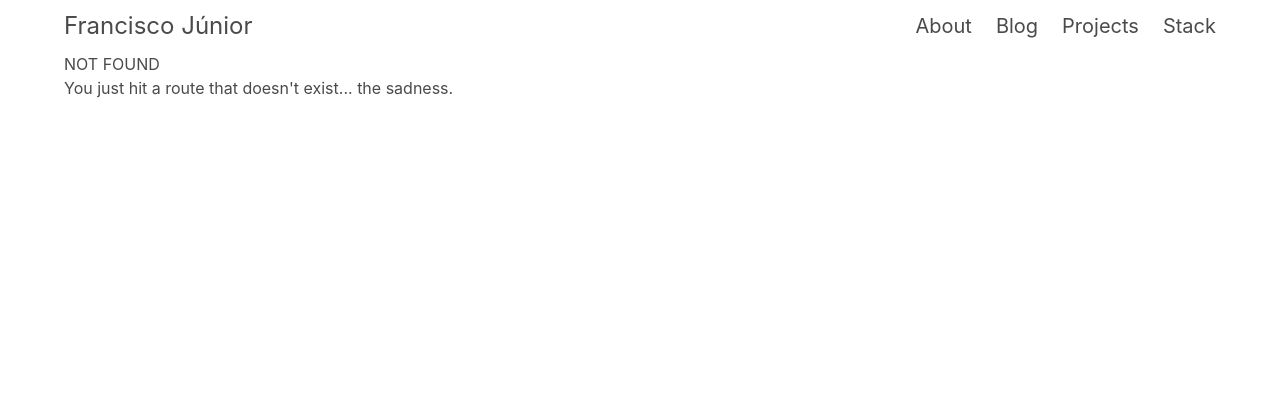
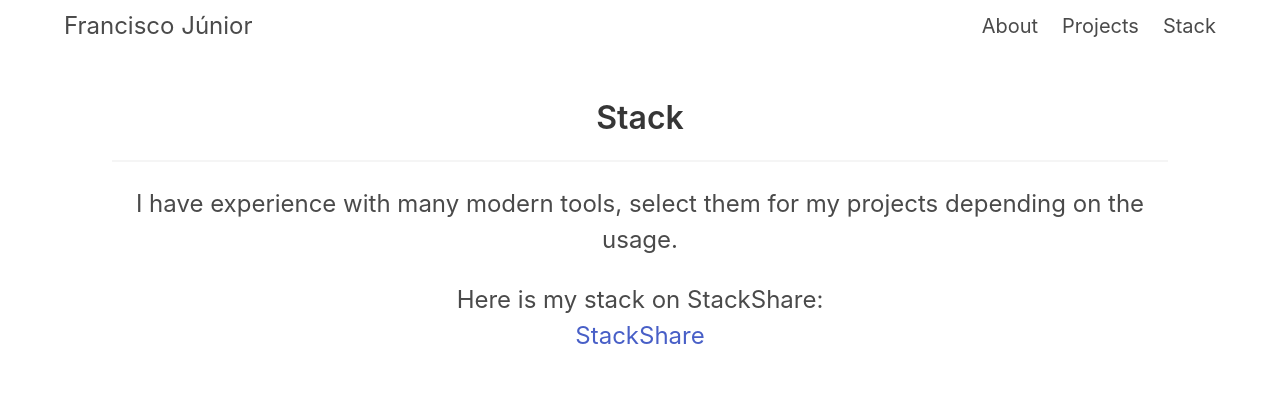
Before and after one commit to franciscojunior10/personal-website-gatsby, a Gatsby site: page /stack in a window 1280 px wide. Before the commit this address had no page. Built offline with nearby package versions, Linux system fonts and the light colour scheme; Gatsby itself is replaced by a stand-in of ours.

Commit message:
feat: created my stack

```diff
--- a/src/components/Header/index.js
+++ b/src/components/Header/index.js
@@ -53,13 +53,6 @@ class Header extends Component {
                 </Link>
                 <Link
                   className="navbar-item is-size-5"
-                  to="/blog"
-                  onClick={this.closeMenu}
-                >
-                  Blog
-                </Link>
-                <Link
-                  className="navbar-item is-size-5"
                   to="/projects"
                   onClick={this.closeMenu}
                 >
--- a/src/pages/projects.js
+++ b/src/pages/projects.js
@@ -52,8 +52,8 @@ const Projects = ({ data }) => (
         .
       </p>
 
-      <div className="columns">
-        <div className="column is-half is-offset-one-quarter">
+      <div className="columns is-centered">
+        <div className="column is-half">
           <Card
             title="Semana OmniStack 11.0"
             subtitle="Projeto resultado da Semana Omnistack #11"
--- /dev/null
+++ b/src/pages/stack.js
@@ -0,0 +1,53 @@
+import React from 'react';
+
+import Layout from 'components/Layout';
+import SEO from 'components/SEO';
+import Helmet from 'react-helmet';
+
+const Stack = () => (
+  <Layout>
+    <SEO
+      title="Stack"
+      description="full-stack developer, developing apps"
+      keywords="ReactJS, React Native, Node, Gatsby, Front-end, Back-end, API"
+    />
+    <Helmet>
+      <script
+        async
+        src="https://cdn1.stackshare.io/javascripts/client-code.js"
+        charset="utf-8"
+      />
+    </Helmet>
+    <section className="section is-size-4-desktop is-size-5-touch">
+      <h1 className="title has-text-centered">Stack</h1>
+      <hr />
+      <div className="has-text-centered">
+        <p className="content">
+          I have experience with many modern tools,
+          select them for my projects depending on the usage.
+        </p>
+
+        <p clasName="content">
+          Here is my stack on StackShare:
+        </p>
+
+        <div className="columns is-centered">
+          <div className="column is-half">
+
+            <a
+              frameBorder="0"
+              data-theme="light"
+              data-layers="1,2,3,4"
+              data-stack-embed="true"
+              href="https://embed.stackshare.io/stacks/embed/034f37a700e6ee4db717af432dc8f1"
+            >
+              StackShare
+            </a>
+          </div>
+        </div>
+      </div>
+    </section>
+  </Layout>
+);
+
+export default Stack;
```
